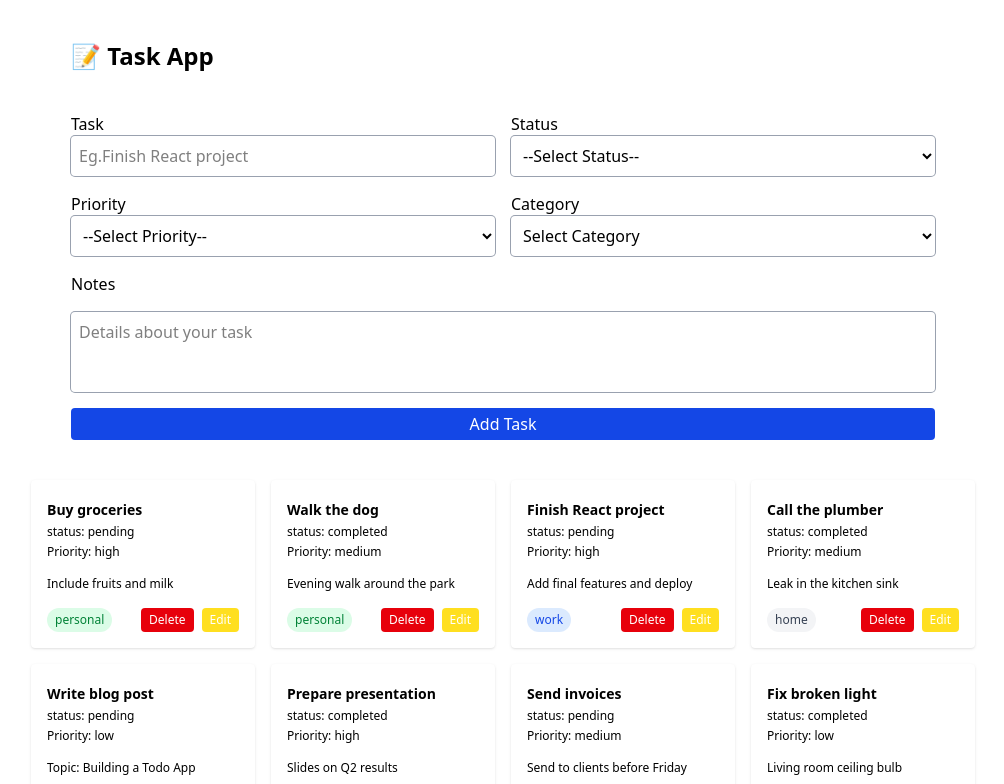
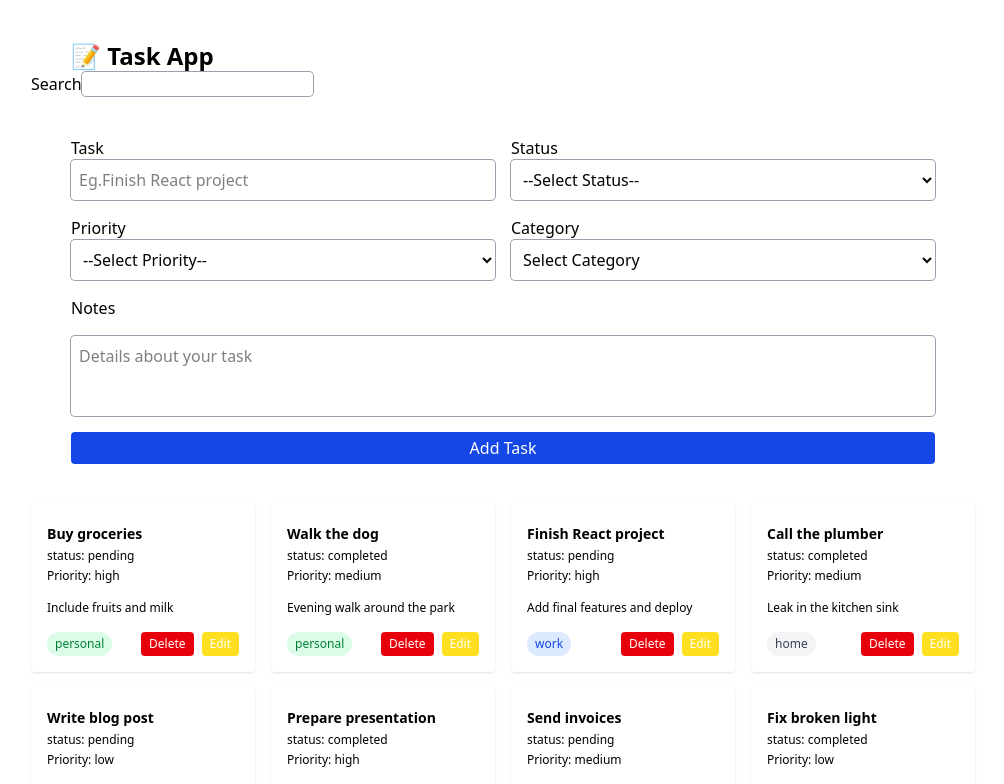
Before and after one commit to GeorgeAppianing/Todo-App, a React (Vite) app: page / in a window 1280 px wide. Shown: the top 784 px of the page, without its empty margins (137-1141 px from the left). Built offline with nearby package versions, Linux system fonts and the light colour scheme; data requests are answered from the project's data file.

Commit message:
Added search functionality

```diff
--- a/src/App.jsx
+++ b/src/App.jsx
@@ -2,6 +2,7 @@ import React, { useState, useEffect } from "react";
 import axios from "axios";
 import { Form } from "./Form";
 import { Data } from "./Data";
+import { FormModal } from "./FormModal";
 function App({ URL }) {
   const [todos, setTodos] = useState([]);
   const [loading, setLoading] = useState(false);
@@ -15,6 +16,12 @@ function App({ URL }) {
   const [editId, setEditId] = useState(null);
   const [formModal, setFormModal] = useState(false);
   const [addFormModal, setAddFormModal] = useState(false);
+  const [searchQuery, setSearchQuery] = useState("");
+
+  const filteredSearch = todos.filter((todo) =>
+    todo.task.toLowerCase().includes(searchQuery.toLocaleLowerCase())
+  );
+
   // Function for fetching Data
   function fetchData() {
     setLoading(true);
@@ -146,6 +153,8 @@ function App({ URL }) {
           handleSubmit={handleSubmit}
           setFormData={setFormData}
           formData={formData}
+          earchQuery={searchQuery}
+          setSearchQuery={setSearchQuery}
         />
       )}
 
@@ -153,6 +162,9 @@ function App({ URL }) {
       <div>
         {!loading ? (
           <Data
+            searchQuery={searchQuery}
+            setSearchQuery={setSearchQuery}
+            filteredSearch={filteredSearch}
             todos={todos}
             handleDelete={handleDelete}
             handleEditInput={handleEditInput}
--- a/src/Data.jsx
+++ b/src/Data.jsx
@@ -1,14 +1,16 @@
 import React from "react";
 
 export const Data = ({
-  todos,
+  //   todos,
+  filteredSearch,
+
   handleDelete,
   handleEditInput,
   categoryColors,
 }) => {
   return (
     <div className=" grid grid-cols-4 mx-auto gap-4">
-      {todos.map((todo) => (
+      {filteredSearch.map((todo) => (
         <div key={todo.id} className="bg-white shadow-sm rounded p-4 ">
           <h2 className="font-bold text-sm my-1">{todo.task}</h2>
           <p className="text-xs my-1">status: {todo.status}</p>
--- a/src/Form.jsx
+++ b/src/Form.jsx
@@ -1,8 +1,23 @@
 import React from "react";
 
-export const Form = ({ handleSubmit, setFormData, formData }) => {
+export const Form = ({
+  handleSubmit,
+  setFormData,
+  formData,
+  searchQuery,
+  setSearchQuery,
+}) => {
   return (
     <div>
+      <div>
+        <label htmlFor="">Search</label>
+        <input
+          type="text"
+          onChange={(e) => setSearchQuery(e.target.value)}
+          value={searchQuery}
+          className="ring ring-gray-400 rounded"
+        />
+      </div>
       <form onSubmit={handleSubmit} className="grid grid-cols-2 gap-4 p-10">
         <div>
           <label>Task</label>
```
